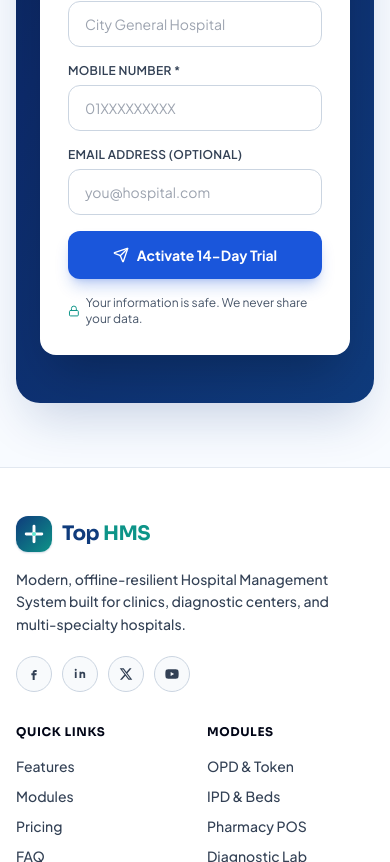
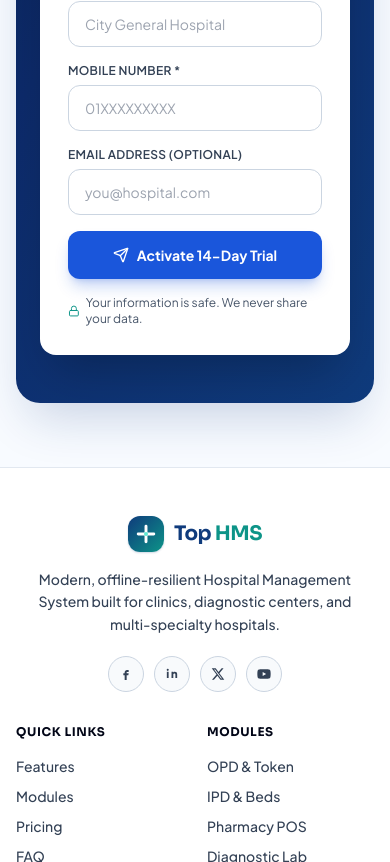
Before and after one commit to mdshirajulislam/Top-HMS, a Next.js app: page / in a window 390 px wide. Shown: the part 11138-12000 px from the top of the page. Built offline with nearby package versions, Linux system fonts and the light colour scheme.

Commit message:
Center footer brand block on mobile view

```diff
--- a/src/components/Footer.tsx
+++ b/src/components/Footer.tsx
@@ -42,8 +42,8 @@ export function Footer() {
       <footer className="border-t border-slate-200 bg-white text-slate-800">
         <div className="mx-auto max-w-7xl px-4 py-12 sm:py-16 sm:px-6 lg:px-8">
           <div className="grid grid-cols-2 gap-x-6 gap-y-8 lg:grid-cols-12 lg:gap-10">
-            {/* Col 1: Brand + Social Icons */}
-            <div className="col-span-2 lg:col-span-4">
+            {/* Col 1: Brand + Social Icons (Centered on mobile, left-aligned on desktop) */}
+            <div className="col-span-2 flex flex-col items-center text-center lg:col-span-4 lg:items-start lg:text-left">
               <a href="#hero" aria-label="Top HMS Home">
                 <BrandLogo variant="light" />
               </a>
@@ -53,7 +53,7 @@ export function Footer() {
               </p>
 
               {/* Social Circle Links matching reference */}
-              <div className="mt-5 flex items-center gap-2.5">
+              <div className="mt-5 flex items-center justify-center gap-2.5 lg:justify-start">
                 <a
                   href="#contact"
                   aria-label="Facebook"
```
